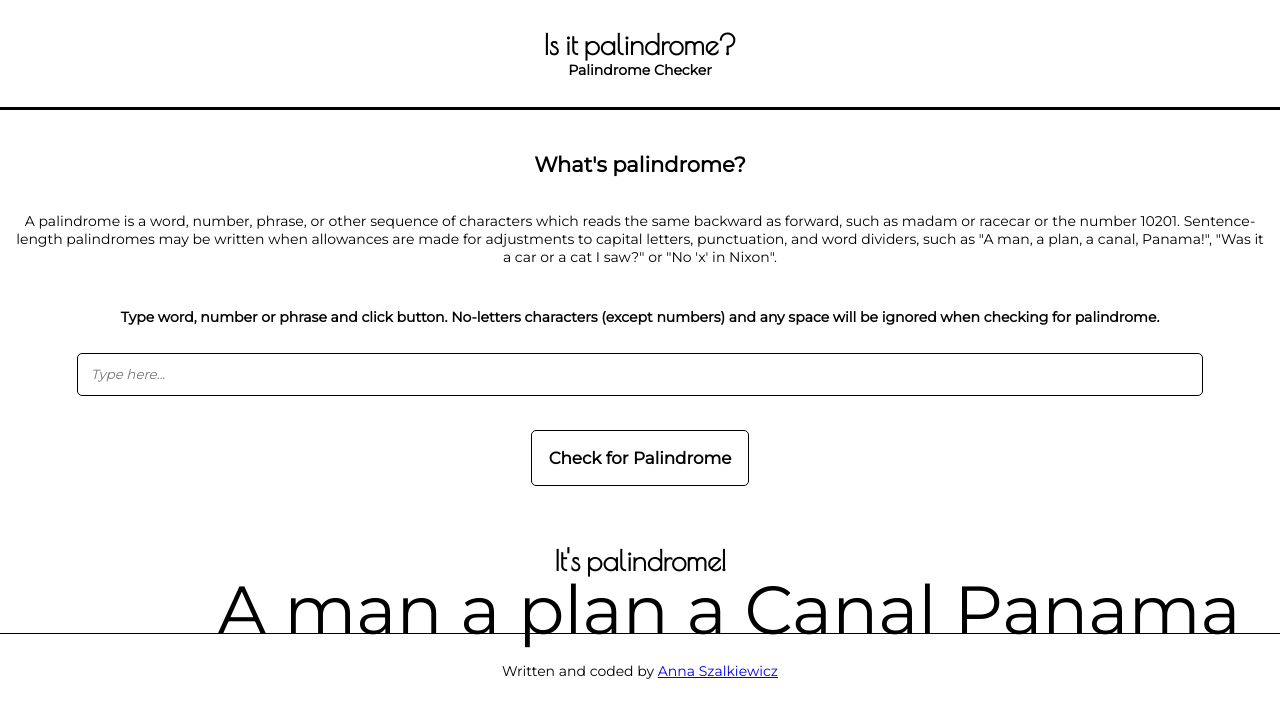
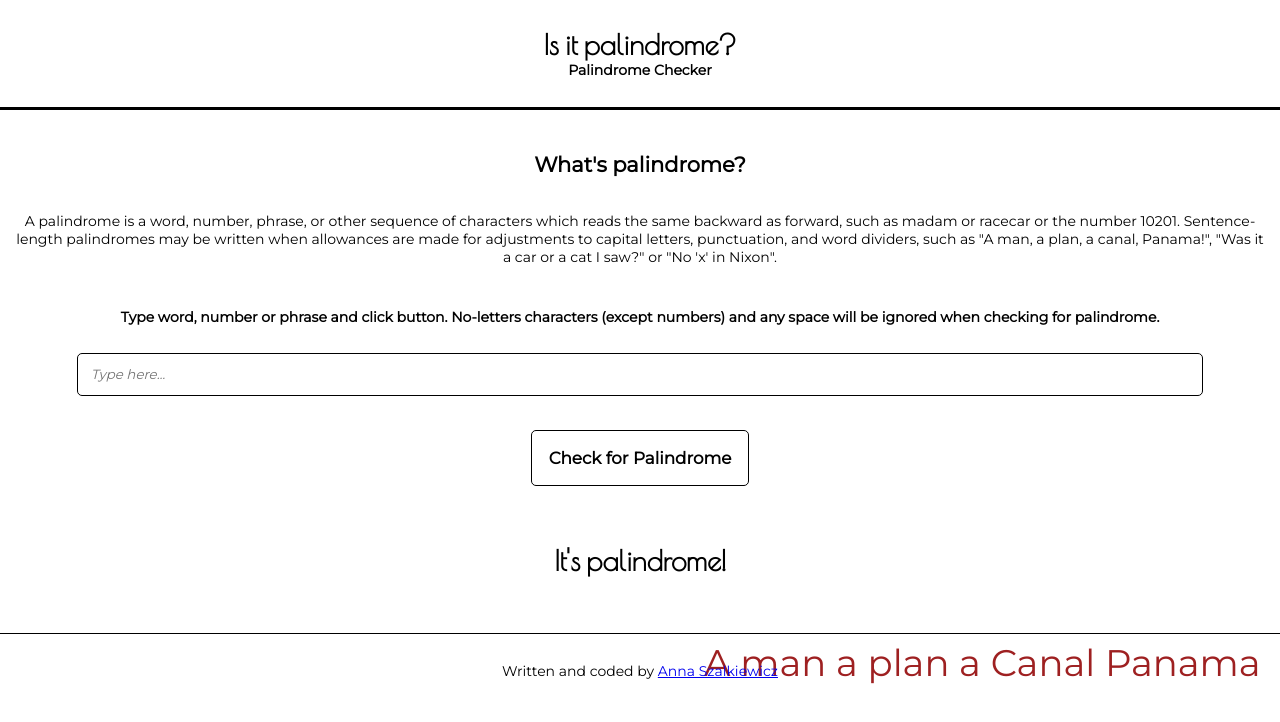
Before and after one commit to annaszalkiewicz/palindrome-checker, a React (Create React App) app: page / in a window 1280 px wide. Shown: the top 722 px of the page. Built offline with nearby package versions, Linux system fonts and the light colour scheme.

Commit message:
Add random color to animated palindrome

```diff
--- a/src/Animate.js
+++ b/src/Animate.js
@@ -34,10 +34,13 @@ class Animate extends Component {
 
     const { palindrome } = this.state;
 
+    const color = ['#9e2021', '#155f60', '#6c943e', '#1e7f3f'];
+
     const style = {
       fontSize: Math.floor((Math.random() * 70) + 20) + 'px',
       left: Math.floor((Math.random() * 70) + 0) + '%',
       top: Math.floor((Math.random() * 90) + 0) + '%',
+      color: color[Math.floor(Math.random() * color.length)],
     }
 
     return (
```
